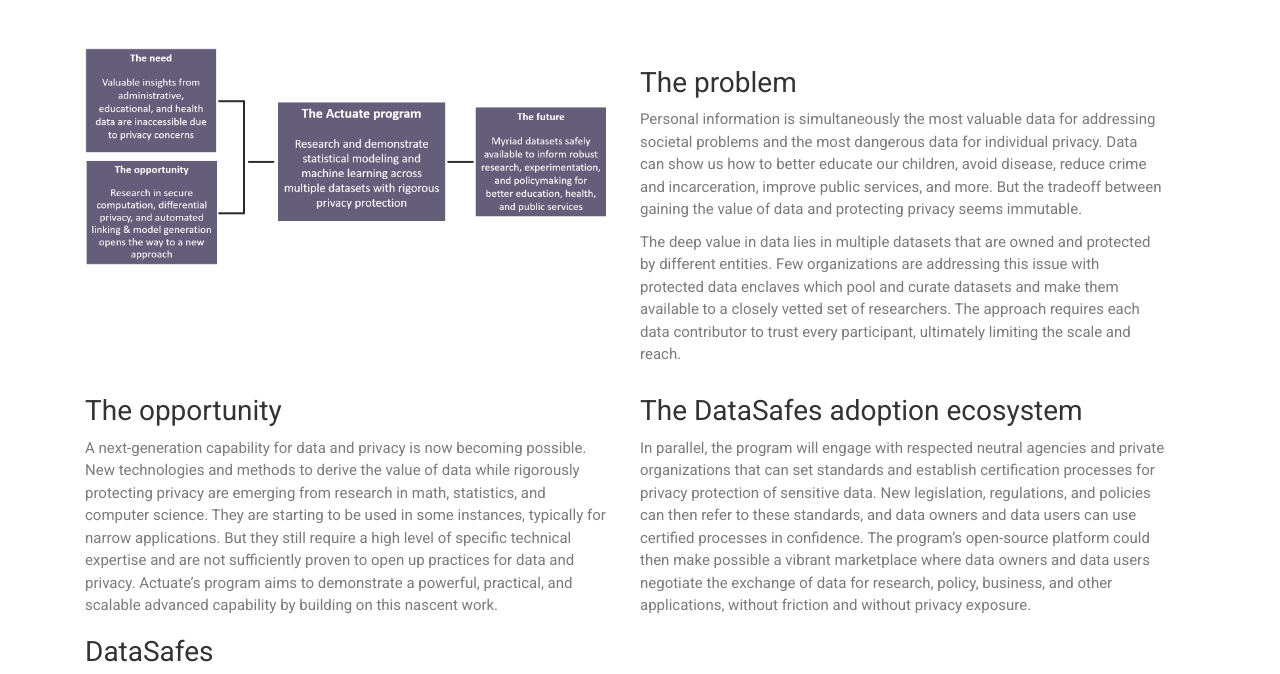
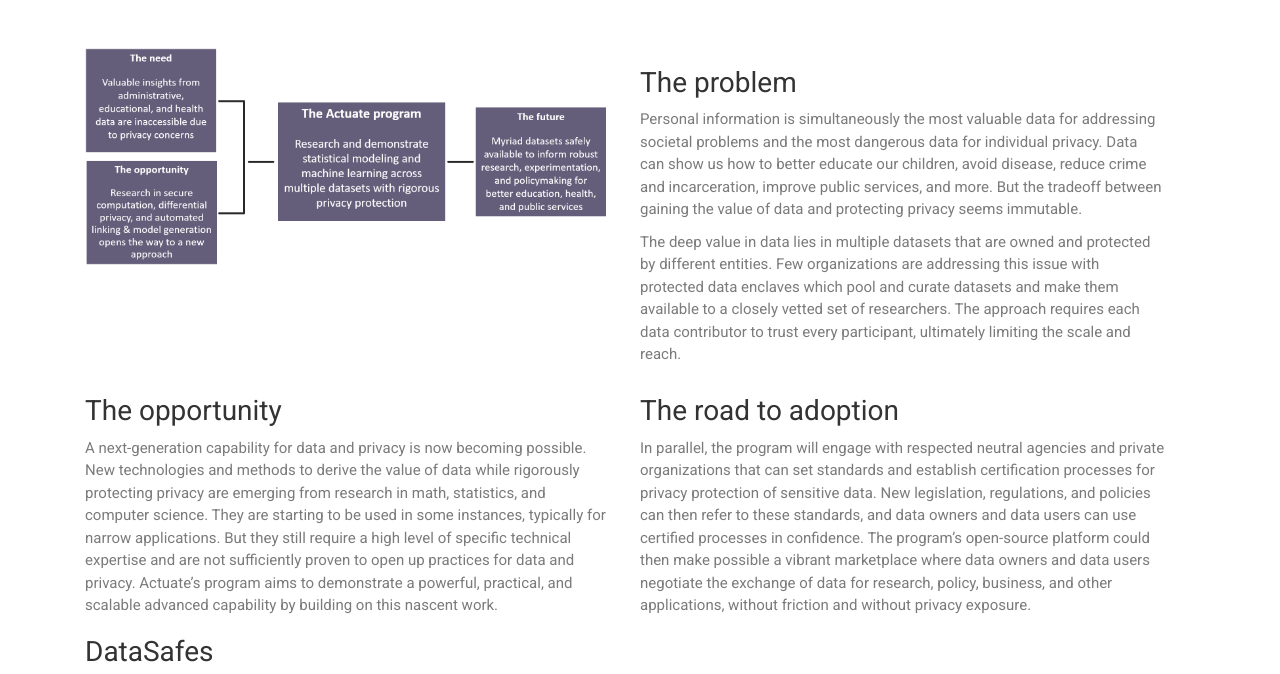
Before and after one commit to testuation/testuation.github.io, a plain HTML site: page programs/datasafes/index.html in a window 1280 px wide. Shown: the part 399-1073 px from the top of the page. Drawn offline with Linux system fonts and the light colour scheme; some packages are replaced by stand-ins of ours; a web font is replaced by a local one.

Commit message:
- udpates

```diff
--- a/programs/datasafes/index.html
+++ b/programs/datasafes/index.html
@@ -159,7 +159,7 @@ analytical processes – all while preserving privacy.</p>
 
 
       <div class="col-md-6">
-        <h2 id="the-datasafes-adoption-ecosystem">The DataSafes adoption ecosystem</h2>
+        <h2 id="the-road-to-adoption">The road to adoption</h2>
 <p>In parallel, the program will engage with respected neutral agencies
 and private organizations that can set standards and establish
 certification processes for privacy protection of sensitive data. New
```
